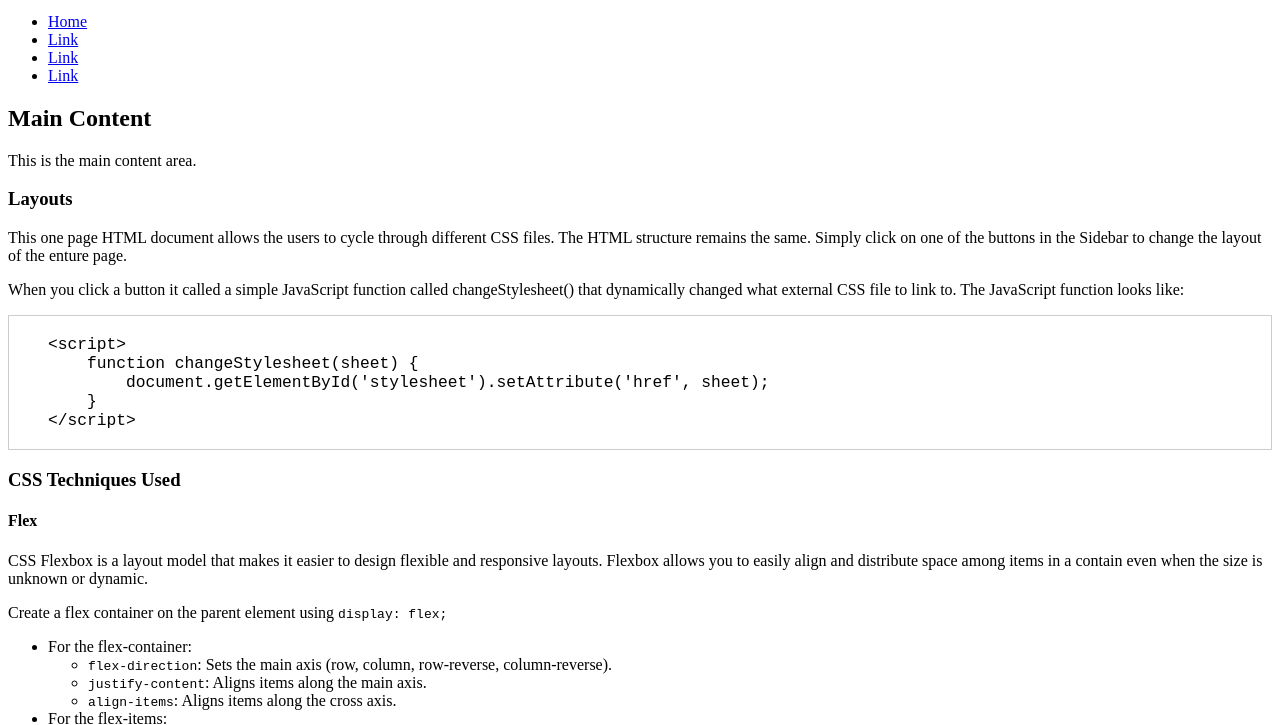
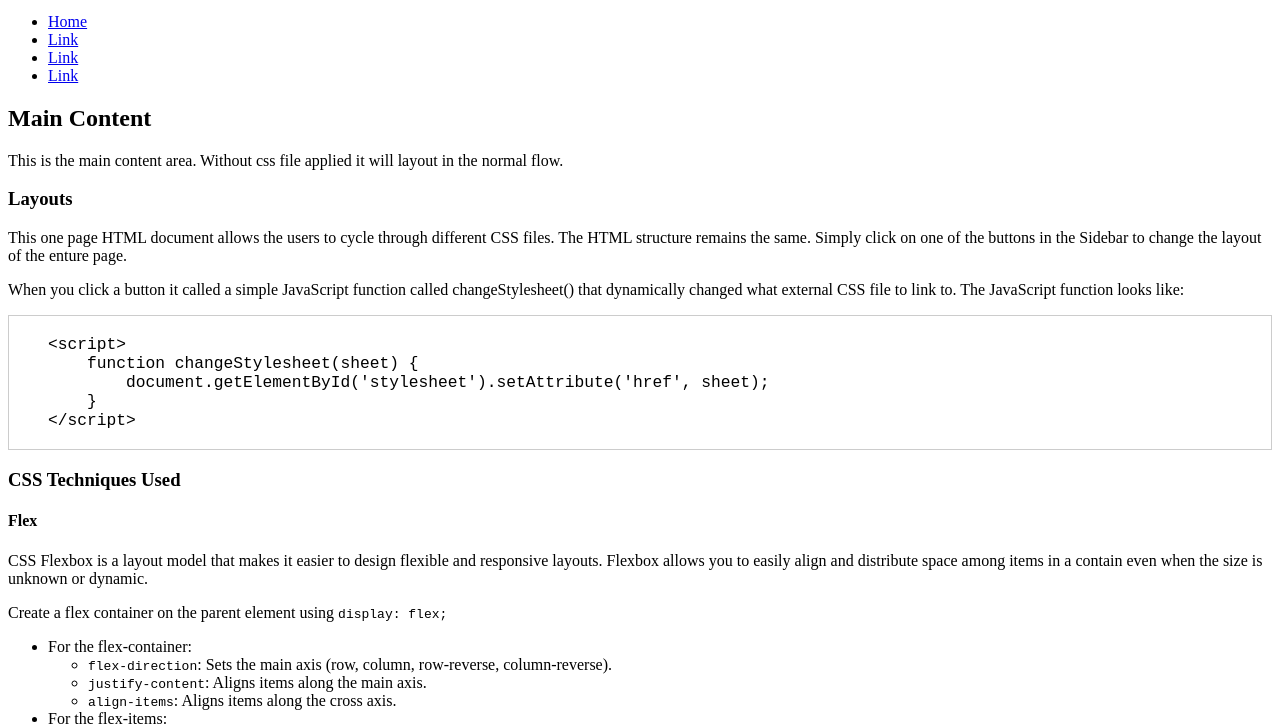
Before and after one commit to RoniNoone/CSIT121stuff, a plain HTML site: page practice/layouts/index.html in a window 1280 px wide. Shown: the part 85-810 px from the top of the page. Drawn offline with Linux system fonts and the light colour scheme.

Commit message:
Add files via upload

```diff
--- a/practice/layouts/index.html
+++ b/practice/layouts/index.html
@@ -29,7 +29,7 @@
         <main>
             <section>
                 <h2>Main Content</h2>
-                <p>This is the main content area.</p>
+                <p>This is the main content area. Without css file applied it will layout in the normal flow. </p>
                 <h3>Layouts</h3>
                 <p>This one page HTML document allows the users to
                     cycle through different CSS files. The HTML structure
@@ -49,7 +49,7 @@
     &lt;/script&gt;
 </code>
 </pre>
-                </p>
+
                 <h3>CSS Techniques Used</h3>
                 <h4>Flex</h4>
                 <p>CSS Flexbox is a layout model that makes it easier to design flexible and
```
